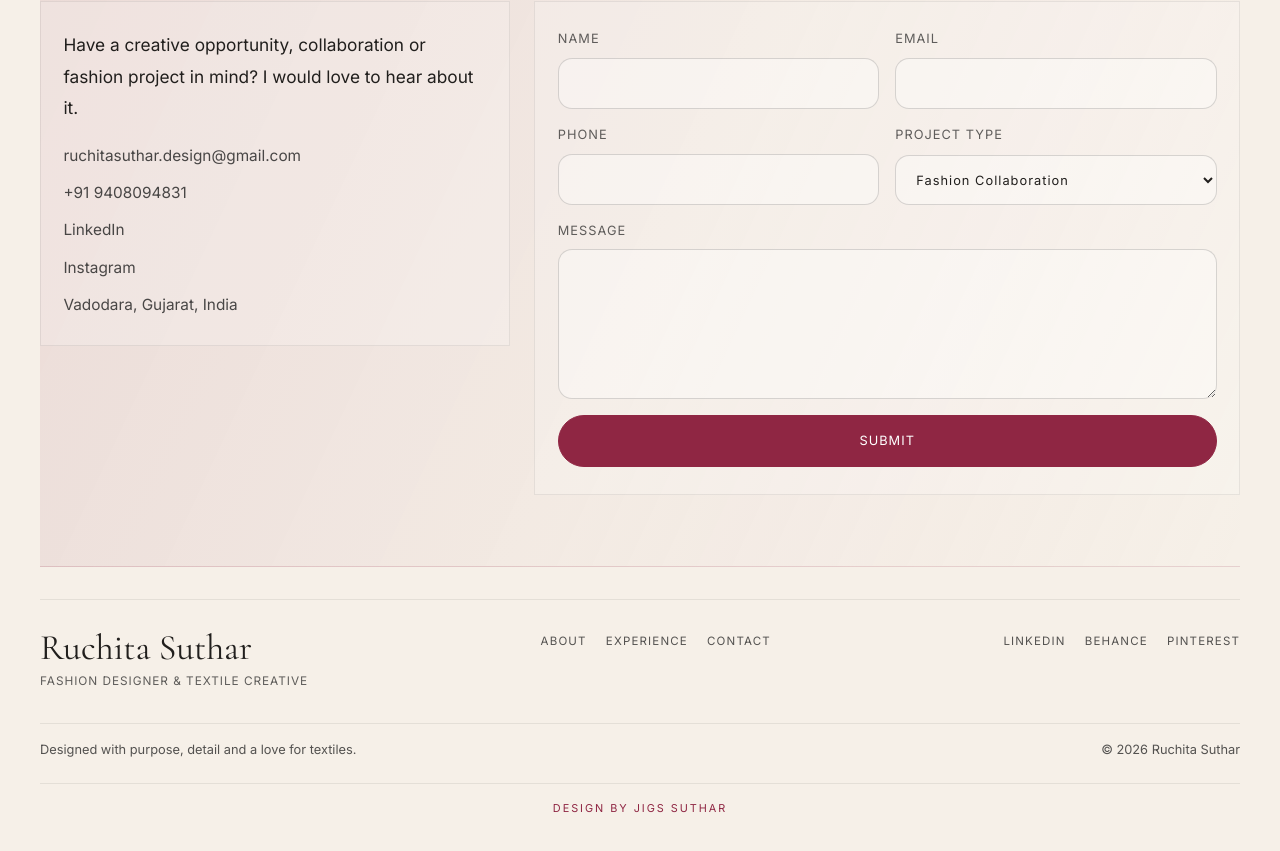
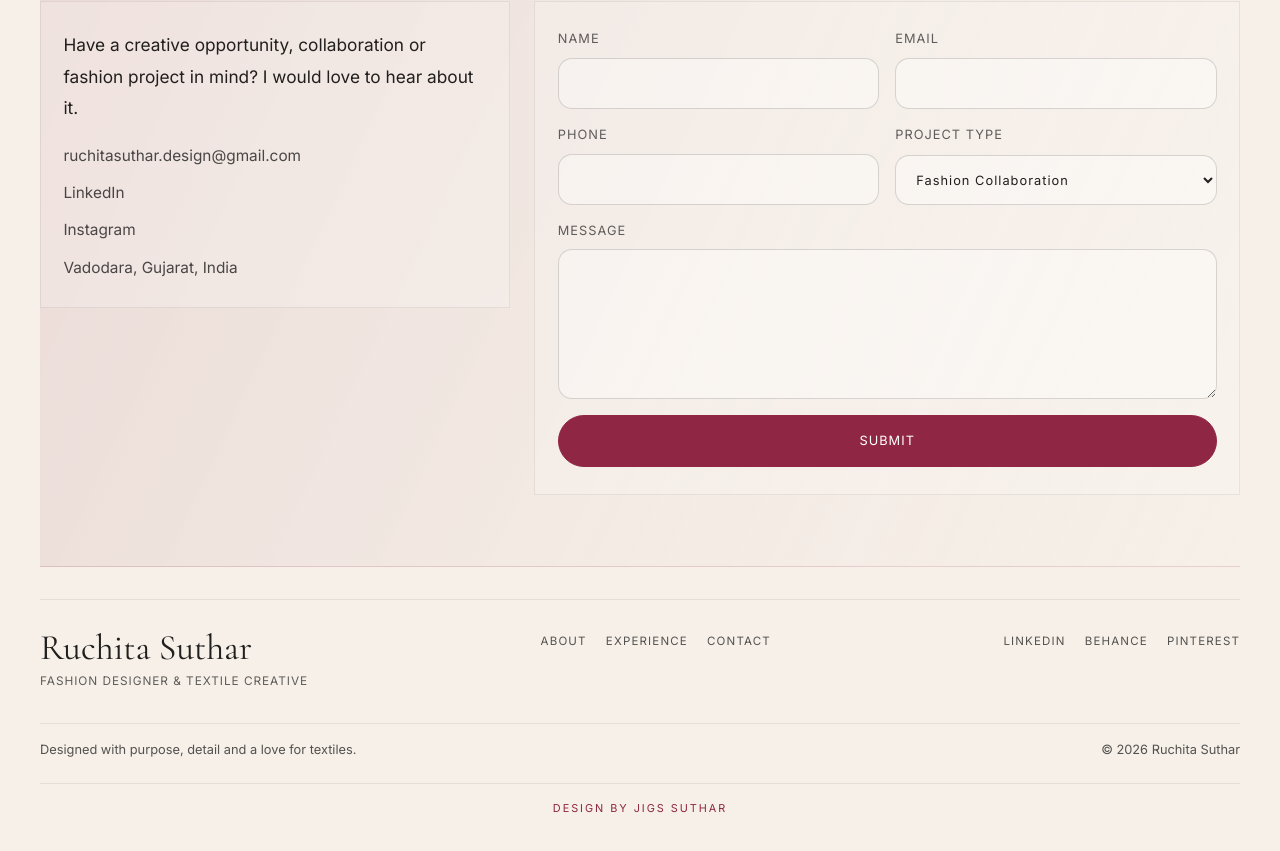
Before and after one commit to jigssuthar/ruchita-suthar, a React (Vite) app: page / in a window 1280 px wide. Shown: the part 6922-7773 px from the top of the page. Built offline with nearby package versions, Linux system fonts and the light colour scheme.

Commit message:
issuensolved

```diff
--- a/src/App.jsx
+++ b/src/App.jsx
@@ -414,7 +414,6 @@ function ContactSection() {
           <p>Have a creative opportunity, collaboration or fashion project in mind? I would love to hear about it.</p>
           <div className="contact-list">
             <a href={`mailto:${contactInfo.email}`}>{contactInfo.email}</a>
-            <a href={`tel:${contactInfo.phone}`}>{contactInfo.phone}</a>
             <a href={contactInfo.linkedin} target="_blank" rel="noreferrer">LinkedIn</a>
             <a href={contactInfo.instagram} target="_blank" rel="noreferrer">Instagram</a>
             <span>{contactInfo.location}</span>
--- a/src/data/portfolioData.js
+++ b/src/data/portfolioData.js
@@ -295,7 +295,6 @@ export const testimonials = [
 
 export const contactInfo = {
   email: 'ruchitasuthar.design@gmail.com',
-  phone: '+91 9408094831',
   linkedin: 'https://www.linkedin.com/in/ruchita-suthar-97b28a24a/',
   location: 'Vadodara, Gujarat, India',
 };
```
